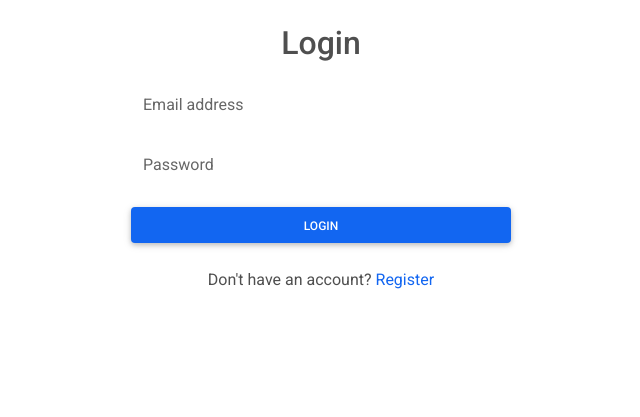
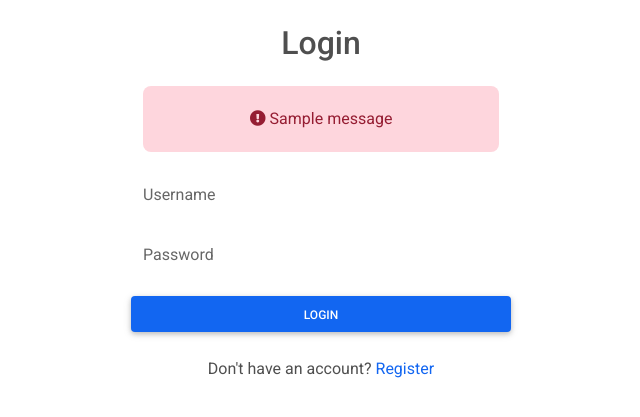
Before and after one commit to prabodh44/MoneyLover, a Django app: page /money/login in a window 1280 px wide. Shown: the top 417 px of the page, without its empty margins (319-959 px from the left). Run offline with Django 3.2, Linux system fonts and the light colour scheme; tables that the repository leaves empty hold one stand-in row (values such as "Sample post"); one stand-in notice (Sample message) is shown; some libraries are stand-ins or nearby versions.

Commit message:
Created a new model | added functionality to filter records by username

```diff
--- a/money/admin.py
+++ b/money/admin.py
@@ -1,7 +1,6 @@
 from django.contrib import admin
-from money.models import User, TransactionType, Transaction
+from money.models import TransactionType, Transaction
 
 # Register your models here.
-admin.site.register(User)
 admin.site.register(Transaction)
 admin.site.register(TransactionType)
--- a/money/templates/money/login.html
+++ b/money/templates/money/login.html
@@ -1,20 +1,30 @@
 {% extends 'money/base_generic.html' %}
 {% block content %}
 
-    <form class="mt-4">
+    <form class="mt-4" method="POST">
     {% csrf_token %}
     <h2 class="text-center mb-4">Login</h2>
+    {% if messages %}
+        <div class="">
+                        {% for message in messages %}
+                            <div class="alert alert-danger text-center">
+                                <span class="fa fa-exclamation-circle"></span>
+                                {{ message }}
+                            </div>
+                        {% endfor %}
+        </div>
+    {% endif %}
     <div class="row mb-4 mt-4">
 
     <!-- Email input -->
     <div class="form-outline mb-4">
-        <input type="email" class="form-control" />
-        <label class="form-label" for="form3Example3">Email address</label>
+        <input type="text" class="form-control" name="username" />
+        <label class="form-label" for="form3Example3">Username</label>
     </div>
 
     <!-- Password input -->
     <div class="form-outline mb-4">
-        <input type="password" class="form-control" />
+        <input type="password" class="form-control" name="password" />
         <label class="form-label" for="form3Example4">Password</label>
     </div>
 
--- a/money/templates/money/register.html
+++ b/money/templates/money/register.html
@@ -29,6 +29,12 @@
         </div>
     </div>
 
+    <!-- Username input -->
+    <div class="form-outline mb-4">
+        <input type="text" class="form-control" name = "username" />
+        <label class="form-label" for="form3Example3">Username</label>
+    </div>
+
     <!-- Email input -->
     <div class="form-outline mb-4">
         <input type="email" class="form-control" name = "email" />
--- a/money/views.py
+++ b/money/views.py
@@ -1,9 +1,10 @@
 from django.shortcuts import render, redirect
-from money.models import User, Transaction, TransactionType
+from money.models import Transaction, TransactionType
 from django.http import JsonResponse
+
 from django.contrib.auth.models import User
 from django.contrib import messages
-
+from django.contrib.auth import login, logout, authenticate
 from django.db.models import Sum
 import datetime
 
@@ -11,13 +12,13 @@ import datetime
 def index_view(request):
     incomes   = getSumOfAllIncomes()
     expenses  = getSumOfAllExpenses()
-    remaining = getSumOfAllIncomes() - getSumOfAllExpenses()
+    #remaining = getSumOfAllIncomes() - getSumOfAllExpenses()
 
 
     context = {
         'incomes':incomes,
         'expenses':expenses,
-        'remaining':remaining,
+        #'remaining':remaining,
 
     }
     return render(request, 'money/index.html', context)
@@ -29,6 +30,7 @@ def addTransaction_view(request):
         txn_summary = request.POST["txn_summary"]
         txn_amount = request.POST["txn_amount"]
         txn_type = TransactionType.objects.get(txn_type=request.POST["txn_type"])
+        user = User.objects.get(username=request.user.username)
 
         transaction = Transaction.objects.create(
             transaction_name=txn_name,
@@ -36,6 +38,7 @@ def addTransaction_view(request):
             transaction_date=datetime.datetime.now(),
             transaction_amount=txn_amount,
             transaction_type=txn_type,
+            user = user
         )
 
         transaction.save()
@@ -74,7 +77,7 @@ def addTransactionType_view(request):
     return render(request, "money/addTransactionTypes.html", {})
 
 def transactions_view(request):
-    transactions = Transaction.objects.filter(transaction_type__isAnExpense="yes")
+    transactions = Transaction.objects.filter(user__username=request.user.username).filter(transaction_type__isAnExpense="yes")
     transaction_types = TransactionType.objects.all()
     txn_total = getSumOfAllExpenses()
     if(request.method == "POST"):
@@ -105,6 +108,19 @@ def transactionTypes_view(request):
     return render(request, 'money/addTransactionTypes.html', {})
 
 def login_view(request):
+    if (request.method == "POST"):
+        username = request.POST["username"]
+        password = request.POST["password"]
+        user = authenticate(username=username, password=password)
+
+        if user:
+            if user.is_active:
+                login(request, user)
+                return redirect('index')
+            else:
+                messages.info(request, "User is inactive")
+        else:
+            messages.info(request, "Email or password invalid")
     return render(request, 'money/login.html', {})
 
 def register_view(request):
@@ -113,7 +129,7 @@ def register_view(request):
         lname = request.POST["lname"]
         email = request.POST["email"]
         password = request.POST["password"]
-        username = fname + lname
+        username = request.POST["username"]
 
         if User.objects.filter(username=username).exists():
             messages.info(request, "Username already exists")
@@ -128,17 +144,17 @@ def register_view(request):
                 email=email,
                 is_staff=True,
             )
+
+            newUser.first_name = fname
+            newUser.last_name = lname
             newUser.save()
             return redirect('login')
-
-
-
-
 
     return render(request, 'money/register.html', {})
 
 def logout_view(request):
-    return render(request, "money/login.html", {})
+    logout(request)
+    return redirect('login')
 
 def pie_chart_view(request):
     labels = []
```
Also changed, not shown: money/models.py (+2 -10 lines), money/templates/money/base.html (+8 -0 lines), db.sqlite3, money/migrations/0001_initial.py, money/migrations/0002_auto_20210208_1429.py (deleted), money/migrations/0003_transaction_transaction_type.py (deleted), money/migrations/0004_auto_20210211_0455.py (deleted), money/migrations/0005_transaction_isanexpense.py (deleted), money/migrations/0006_auto_20210219_1425.py (deleted), money/migrations/0007_auto_20210219_1433.py (deleted), money/migrations/0008_auto_20210219_1434.py (deleted).
